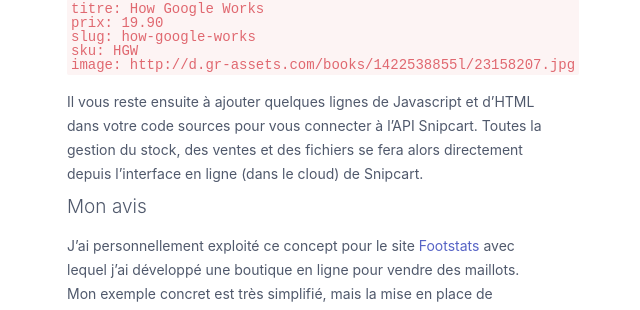
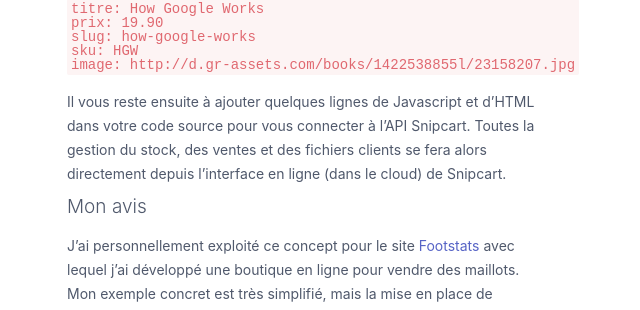
Before and after one commit to camel113/camel113.github.io, a Jekyll site: the page built from _posts/2017-09-06-architecture-jamstack.md, in a window 1280 px wide. Shown: the part 1340-1650 px from the top of the page, without its empty margins (333-973 px from the left). Built offline with Jekyll 4.4.1, drawn with Linux system fonts in a browser that asks for light colours; some web fonts are replaced; a script that is not in the unit is left out.

Commit message:
Text corrections

````diff
--- a/_posts/2017-09-06-architecture-jamstack.md
+++ b/_posts/2017-09-06-architecture-jamstack.md
@@ -31,7 +31,7 @@ sku: HGW
 image: http://d.gr-assets.com/books/1422538855l/23158207.jpg
 ```
 
-Il vous reste ensuite à ajouter quelques lignes de Javascript et d’HTML dans votre code sources pour vous connecter à l’API Snipcart. Toutes la gestion du stock, des ventes et des fichiers se fera alors directement depuis l’interface en ligne (dans le cloud) de Snipcart.
+Il vous reste ensuite à ajouter quelques lignes de Javascript et d’HTML dans votre code source pour vous connecter à l’API Snipcart. Toutes la gestion du stock, des ventes et des fichiers clients se fera alors directement depuis l’interface en ligne (dans le cloud) de Snipcart.
 
 ## Mon avis
 J’ai personnellement exploité ce concept pour le site [Footstats](http://www.foostats.ch) avec lequel j’ai développé une boutique en ligne pour vendre des maillots. Mon exemple concret est très simplifié, mais la mise en place de Snipcart est extrêmement rapide et la gestion des stocks et l’administration est simplifiée au maximum. En une journée votre site peut se transformer en boutique en ligne pour autant que vous soyez prêt d’un point de vue logistique. Reste à savoir que Snipcart prend 2% sur chacune des transactions. Sur le court terme la solution Snipcart semble imbattable financièrement parlant. Sur le long terme par contre, l’utilisation d’autres solutions comme Magento ou Prestashop s’avèreront peut être plus rentable.
````
